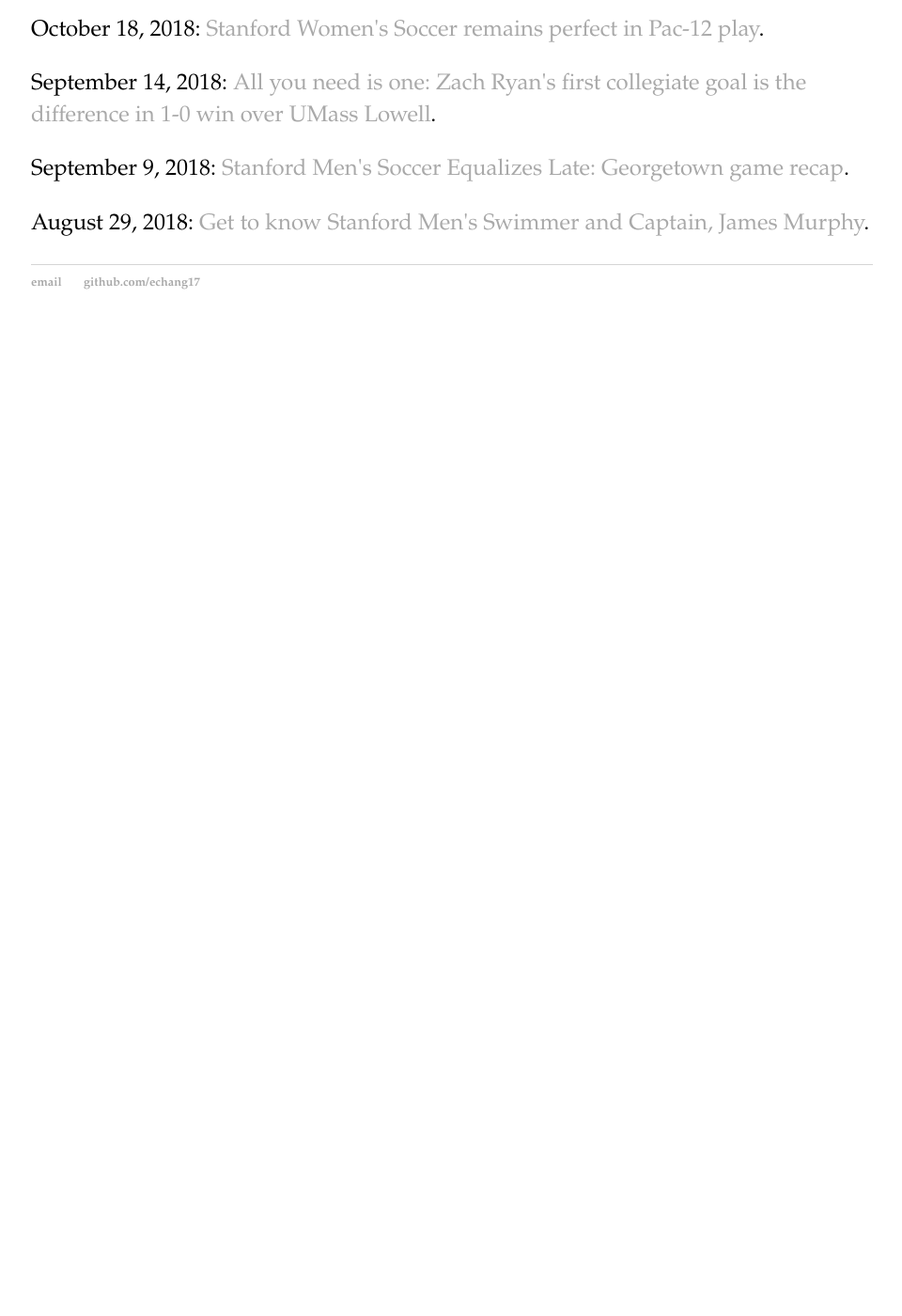
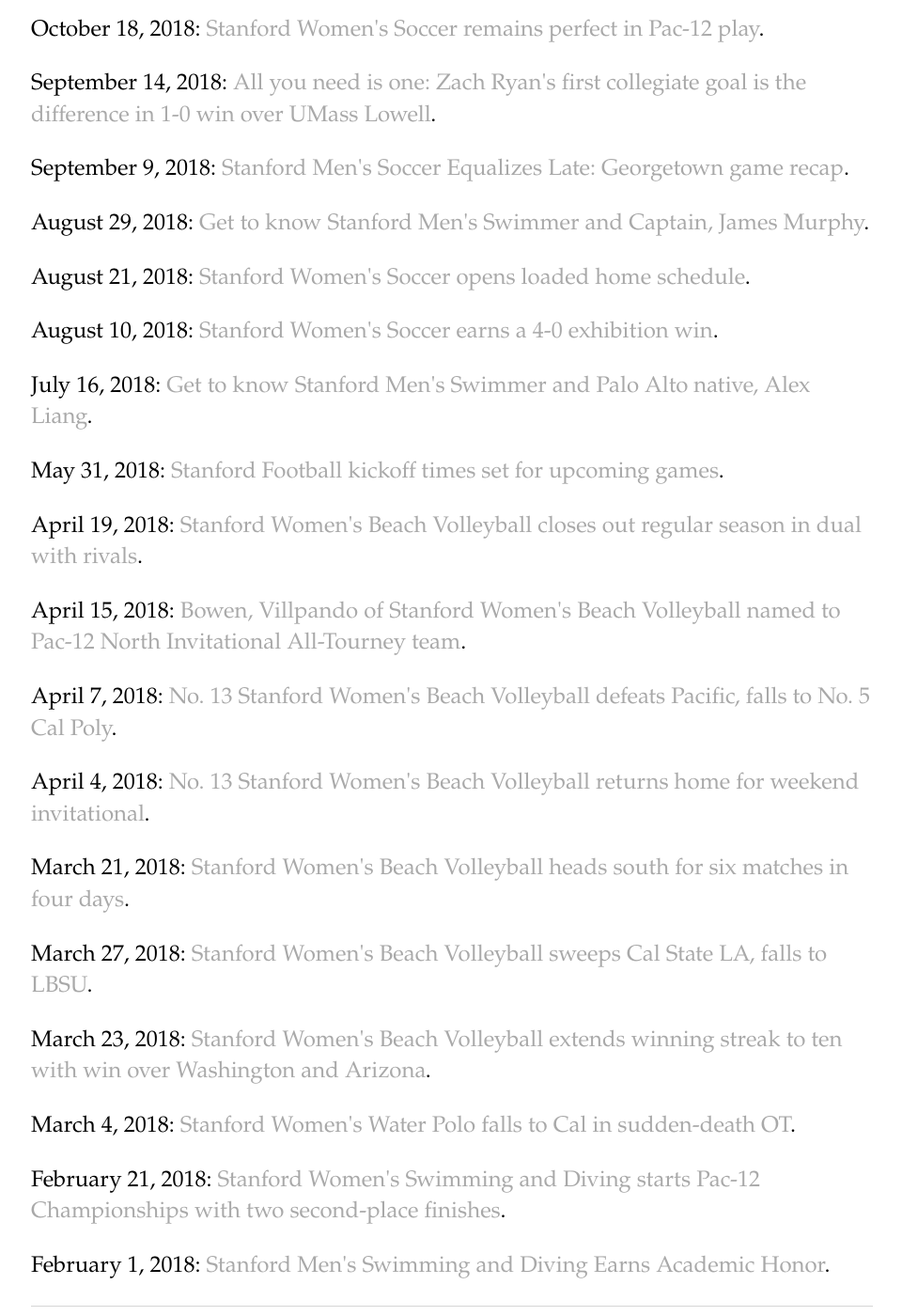
Before and after one commit to echang17/echang17.github.io, a Jekyll site: the page built from links_full/index.html, in a window 1280 px wide and 1400 px high, scrolled down 678 px. Shown: the whole window at 94% size, without its empty margins (159-1119 px from the left). Built offline with Jekyll 4.4.1, drawn with Linux system fonts in a browser that asks for light colours; before the commit the page ends 1048 px from its top, so only the background shows below that.

Commit message:
Update index.html

```diff
--- a/links_full/index.html
+++ b/links_full/index.html
@@ -17,3 +17,17 @@
     <p>September 14, 2018: <a href="https://gostanford.com/news/2018/9/15/mens-soccer-all-you-need-is-one.aspx?path=msoc">All you need is one: Zach Ryan's first collegiate goal is the difference in 1-0 win over UMass Lowell</a>.</p>
     <p>September 9, 2018: <a href="https://gostanford.com/news/2018/9/3/mens-soccer-cardinal-equalizes-late.aspx">Stanford Men's Soccer Equalizes Late: Georgetown game recap</a>.</p>
     <p>August 29, 2018: <a href="https://gostanford.com/news/2018/8/29/mens-swimming-diving-on-the-blocks-james-murphy.aspx">Get to know Stanford Men's Swimmer and Captain, James Murphy</a>.</p>
+    <p>August 21, 2018: <a href="https://gostanford.com/news/2018/8/21/womens-soccer-home-again.aspx">Stanford Women's Soccer opens loaded home schedule</a>.</p>
+    <p>August 10, 2018: <a href="https://gostanford.com/news/2018/8/10/womens-soccer-cardinal-cruises.aspx">Stanford Women's Soccer earns a 4-0 exhibition win</a>.</p>
+    <p>July 16, 2018: <a href="https://gostanford.com/news/2018/7/12/mens-swimming-diving-on-the-blocks-alex-liang.aspx">Get to know Stanford Men's Swimmer and Palo Alto native, Alex Liang</a>.</p>
+    <p>May 31, 2018: <a href="https://gostanford.com/news/2018/5/30/football-start-times-revealed.aspx">Stanford Football kickoff times set for upcoming games</a>.</p>
+    <p>April 19, 2018: <a href="http://gostanford.com/news/2018/4/19/beach-volleyball-big-spike-in-berkeley.aspx">Stanford Women's Beach Volleyball closes out regular season in dual with rivals</a>.</p>
+    <p>April 15, 2018: <a href="http://gostanford.com/news/2018/4/15/beach-volleyball-sweep-in-seattle.aspx">Bowen, Villpando of Stanford Women's Beach Volleyball named to Pac-12 North Invitational All-Tourney team</a>.</p>
+    <p>April 7, 2018: <a href="http://gostanford.com/news/2018/4/7/beach-volleyball-split-to-start.aspx">No. 13 Stanford Women's Beach Volleyball defeats Pacific, falls to No. 5 Cal Poly</a>.</p>
+    <p>April 4, 2018: <a href="http://gostanford.com/news/2018/4/4/beach-volleyball-west-coast-classic.aspx">No. 13 Stanford Women's Beach Volleyball returns home for weekend invitational</a>.</p>
+    <p>March 21, 2018: <a href="http://gostanford.com/news/2018/3/21/beach-volleyball-socal-swing.aspx">Stanford Women's Beach Volleyball heads south for six matches in four days</a>.</p>
+    <p>March 27, 2018: <a href="http://gostanford.com/news/2018/3/27/beach-volleyball-card-closes-socal-swing.aspx">Stanford Women's Beach Volleyball sweeps Cal State LA, falls to LBSU</a>.</p>
+    <p>March 23, 2018: <a href="http://gostanford.com/news/2018/3/24/beach-volleyball-stanford-stays-hot.aspx">Stanford Women's Beach Volleyball extends winning streak to ten with win over Washington and Arizona</a>.</p>
+    <p>March 4, 2018: <a href="http://gostanford.com/news/2018/3/4/womens-water-polo-card-dealt-first-loss.aspx">Stanford Women's Water Polo falls to Cal in sudden-death OT</a>.</p>
+    <p>February 21, 2018: <a href="https://gostanford.com/news/2018/2/21/womens-swimming-diving-postseason-underway.aspx">Stanford Women's Swimming and Diving starts Pac-12 Championships with two second-place finishes</a>.</p>
+    <p>February 1, 2018: <a href="http://gostanford.com/news/2018/2/1/mens-swimming-diving-stanford-earns-academic-honor.aspx?path=mswim">Stanford Men's Swimming and Diving Earns Academic Honor</a>.</p>
```
